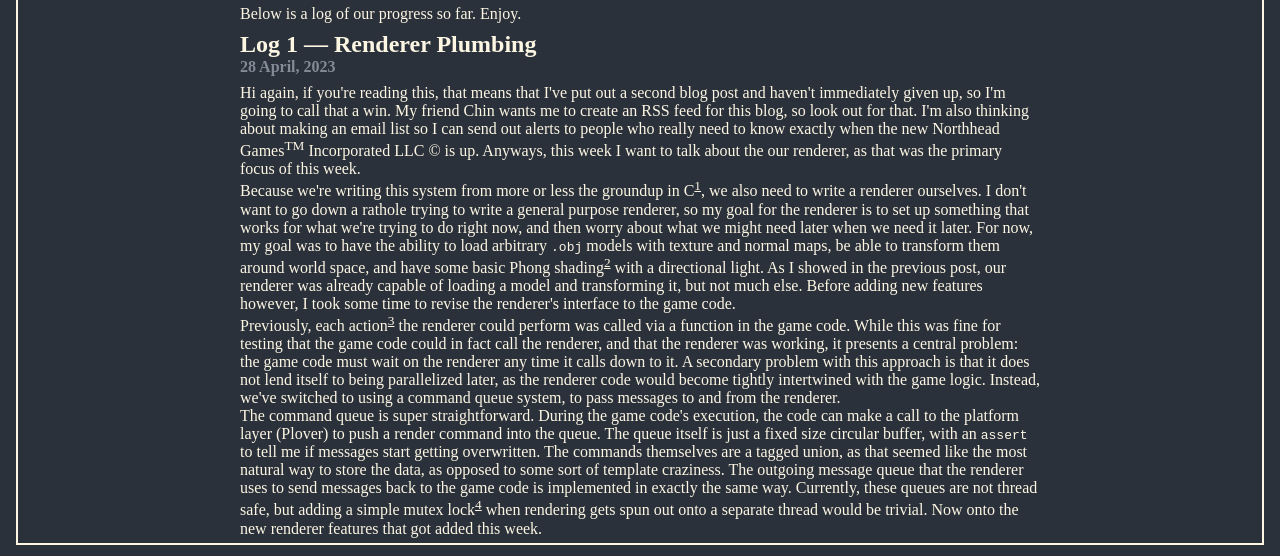
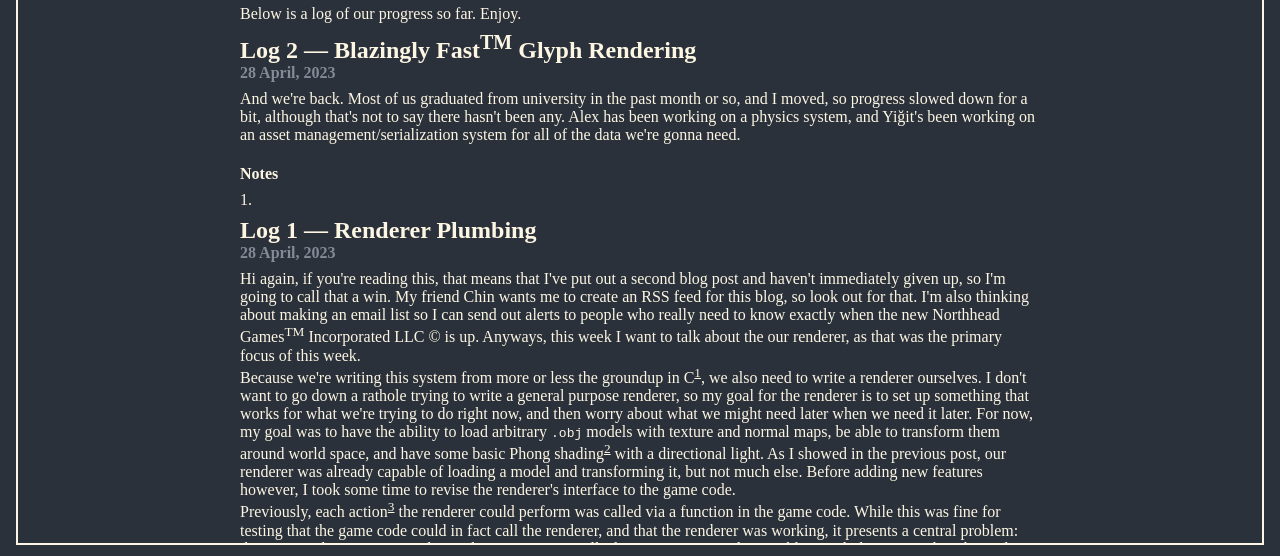
Before and after one commit to northhead-games/northhead-games.github.io, a plain HTML site: page project.html in a window 1280 px wide. Shown: the part 239-795 px from the top of the page. Drawn offline with Linux system fonts and the light colour scheme; a web font is replaced by a local one.

Commit message:
begin log2

```diff
--- a/project.html
+++ b/project.html
@@ -23,6 +23,17 @@
       <section>
 	<h2>Development Log</h2>
 	Below is a log of our progress so far.  Enjoy.
+	<article id="log2">
+	  <h3>Log 2 — Blazingly Fast<sup>TM</sup> Glyph Rendering</h3>
+	  <div class="subhead">28 April, 2023</div>
+	  <p>
+	    And we're back.  Most of us graduated from university in the past month or so, and I moved, so progress slowed down for a bit, although that's not to say there hasn't been any.  Alex has been working on a physics system, and Yiğit's been working on an asset management/serialization system for all of the data we're gonna need.
+	  </p>
+	  <div class="notes">
+	    <h4>Notes</h4>
+	    <p id="log2_note1">1. </p>
+	  </div>
+	</article>
 	<article id="log1">
 	  <h3>Log 1 — Renderer Plumbing</h3>
 	  <div class="subhead">28 April, 2023</div>
```
Also changed, not shown: .#project.html (added, +1 -0 lines).
